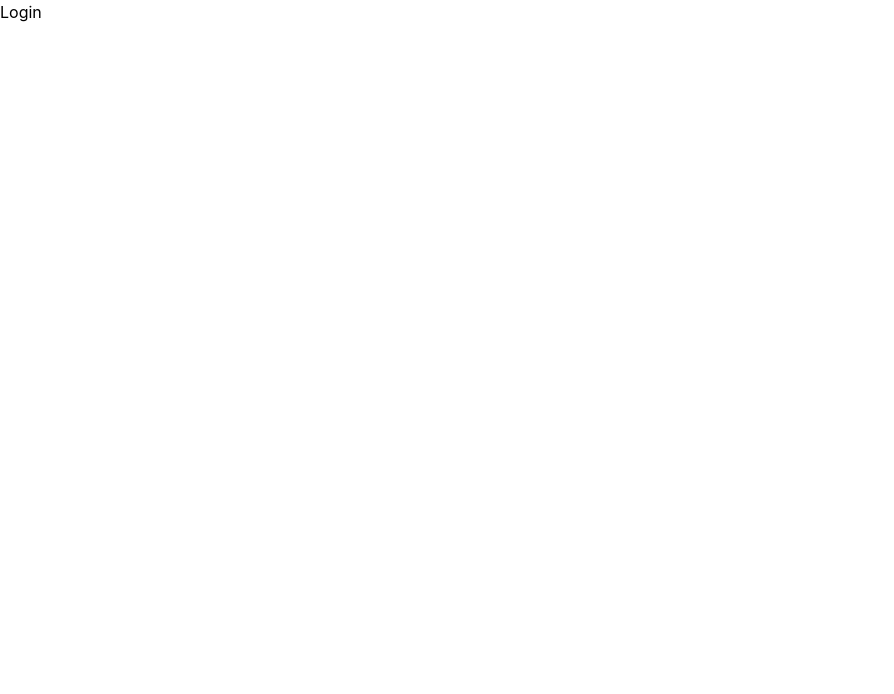
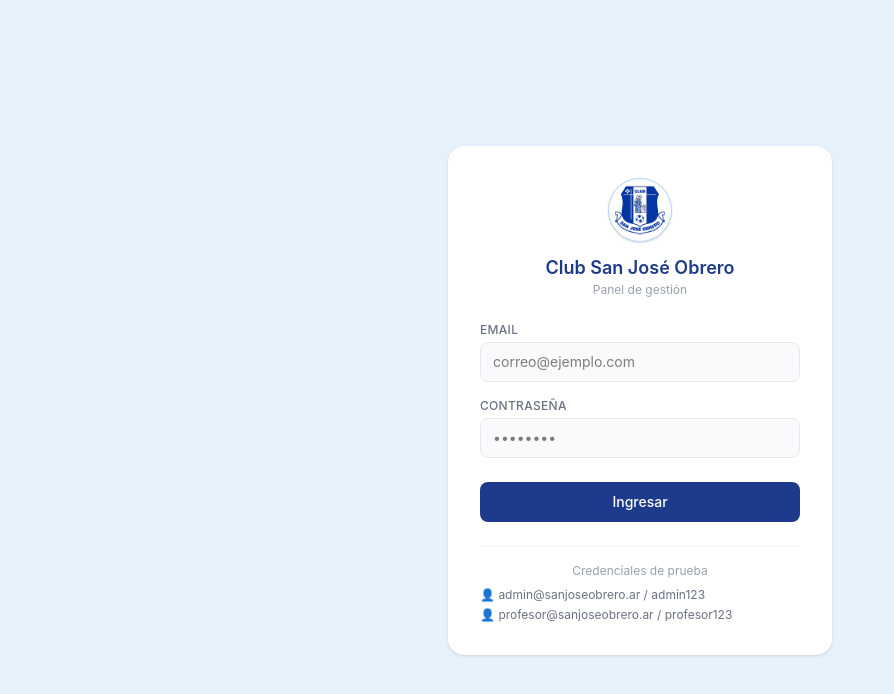
Before and after one commit to iwdadc/club-sjo-frontend, a React app in the folder frontend/: page /login in a window 1280 px wide. Shown: the top 694 px of the page, without its empty margins (0-894 px from the left). Built offline with nearby package versions, Linux system fonts and the light colour scheme; the HTML template or start-up script is replaced by a standard one.

Commit message:
LoginPage con mock de autenticacion y redirige segun el rol

```diff
--- /dev/null
+++ b/frontend/src/constants/usuariosMock.js
@@ -0,0 +1,19 @@
+// usuariosMock.js - usuarios falsos simular BFF mientras no esta conectado con el backend
+
+export const USUARIOS_MOCK = [
+    {
+        id: 1,
+        nombre: 'Admin',
+        email: 'admin@sanjoseobrero.ar',
+        password: 'admin123',
+        rol: 'ADMIN'
+    },
+
+    {
+        id: 2,
+        nombre: 'Profesor',
+        email: 'profesor@sanjoseobrero.ar',
+        password: 'profesor123',
+        rol: 'PROFESOR'
+    },
+]
--- a/frontend/src/pages/LoginPage.jsx
+++ b/frontend/src/pages/LoginPage.jsx
@@ -1,4 +1,119 @@
+// LoginPage.jsx - Página de login
+// Permite el acceso al panel admin y profesor según el rol (RBAC)
+
+import { useState } from 'react';
+import { useNavigate } from 'react-router-dom';
+import { useForm } from 'react-hook-form';
+
+import { useAuth } from '../context/AuthContext';
+import { loginService } from '../services/authService';
+
+import logoSjo from '../assets/logo-sjo.png';
+
 function LoginPage() {
-  return <div>Login</div>
+  const { login } = useAuth();
+  const navigate = useNavigate();
+
+  const [error, setError] = useState(null);
+  const [cargando, setCargando] = useState(false);
+
+  const { register, handleSubmit, formState: { errors } } = useForm();
+
+  async function onSubmit({email, password}) {
+    console.log('Email:', email);
+    console.log('Password:', password);
+    try {
+      setCargando(true);
+      setError(null);
+
+      const usuario = await loginService({ email, password });
+      login(usuario)
+
+      if (usuario.rol === 'ADMIN') {
+        navigate('/admin');
+      } else if (usuario.rol === 'PROFESOR') {
+        navigate('/profesor');
+      }
+    } catch (error) {
+      setError(error.message);
+    } finally {
+      setCargando(false);
+    }
+  }
+
+  return(
+    <div className="min-h-screen bg-[#E6F1FB] flex items-center justify-center px-4">
+      <div className="bg-white rounded-2xl shadow p-8 w-full max-w-sm">
+
+        <div className="flex flex-col items-center mb-6">
+          <div className="w-16 h-16 rounded-full bg-white border border-[#B5D4F4] p-1.5 shadow mb-3">
+            <img
+            src={logoSjo}
+            alt="Club San José Obrero"
+            className="w-full h-full object-contain" />
+          </div>
+          <h1 className="text-lg font-semibold text-[#1E3A8A]">Club San José Obrero</h1>
+          <p className="text-xs text-gray-400">Panel de gestión</p>
+        </div>
+
+        {/* Formulario de login */}
+        <form onSubmit={handleSubmit(onSubmit)} className="flex flex-col gap-4">
+
+          <div className="flex flex-col gap-1">
+            <label className="text-xs font-medium text-gray-500 uppercase tracking-wide">Email</label>
+            <input
+             type="email"
+              placeholder="correo@ejemplo.com"
+              {...register('email', { required: 'El email es obligatorio' })}
+              className= "h-10 border border-gray-200 rounded-lg px-3 text-sm focus:outline-none focus:border-[#1E3A8A] bg-gray-50"
+            />
+            {errors.email &&  (
+              <span className="text-xs text-red-500">{errors.email.message}</span>
+              )}
+              </div>
+
+            <div className="flex flex-col gap-1">
+              <label className="text-xs font-medium text-gray-500 uppercase tracking-wide">Contraseña</label>
+              <input
+                type="password"
+                placeholder="••••••••"
+                {...register('password', { required: 'La contraseña es obligatoria' })}
+                className= "h-10 border border-gray-200 rounded-lg px-3 text-sm focus:outline-none focus:border-[#1E3A8A] bg-gray-50"
+              />
+              {errors.password &&  (
+              <span className="text-xs text-red-500">{errors.password.message}</span>
+              )}
+            </div>
+
+              {error && (
+                <div className="bg-red-50 border border-red-200 rounded-lg px-3 py-2">
+                  <p className="text-xs text-red-600">{error}</p>
+                </div>
+              )}
+
+              <button
+              type="submit"
+                disabled={cargando}
+                className="w-full bg-[#1E3A8A] text-white py-2.5 rounded-lg text-sm font-medium hover:bg-[#0F1F5C] transition-colors disabled:opacity-60 disabled:cursor-not-allowed mt-2"
+              >
+                {cargando ? 'Ingresando...' : 'Ingresar'}
+              </button>
+
+            </form>
+
+
+
+          {/* Credenciales de prueba */}
+          <div className="mt-6 border-t border-gray-100 pt-4">
+            <p className="text-xs text-gray-400 mb-2 text-center">Credenciales de prueba</p>
+            <div className="flex flex-col gap-1 text-xs text-gray-500">
+              <span>👤 admin@sanjoseobrero.ar / admin123</span>
+              <span>👤 profesor@sanjoseobrero.ar / profesor123</span>
+            </div>
+          </div>
+
+    </div>
+  </div>
+  )
 }
 export default LoginPage
--- a/frontend/src/services/authService.js
+++ b/frontend/src/services/authService.js
@@ -0,0 +1,24 @@
+// authService.js capa de comunicación con el backend para la autenticación
+
+import {USUARIOS_MOCK} from '../constants/usuariosMock';
+
+function simularDelay(ms = 800) {
+  return new Promise((resolve) => setTimeout(resolve, ms));
+}
+
+export async function loginService({email, password}) {
+  await simularDelay(); // Simula un retraso en la respuesta del servidor
+    const usuario = USUARIOS_MOCK.find(u => u.email === email && u.password === password);
+    console.log(usuario);
+    if (!usuario) {
+        throw new Error("Email o contraseña incorrectos");
+    }
+
+    const {password: _, ...usuarioSinPassword} = usuario; // Elimina la contraseña del objeto de usuario
+    return usuarioSinPassword; // Devuelve el usuario sin la contraseña
+}
+
+export async function logout() {
+    await simularDelay(); // Simula un retraso en la respuesta del servidor
+    return true; // Simula un logout exitoso
+}
```
